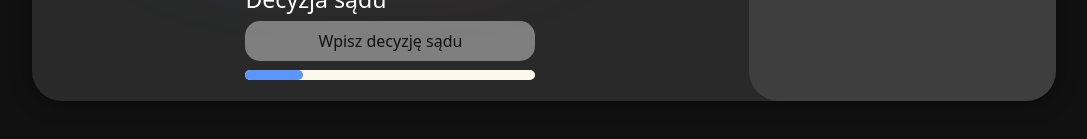
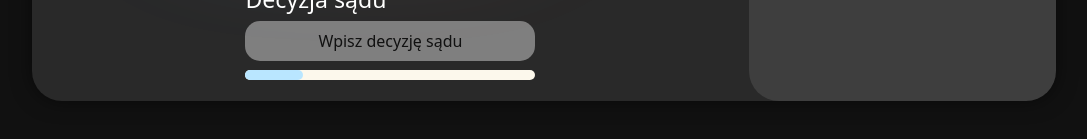
Before and after one commit to projektroz/projektroz, a React (Vite) app in the folder frontend/: page /dashboard/add-child in a window 1280 px wide. Shown: the part 619-758 px from the top of the page, without its empty margins (96-1183 px from the left). Built offline with nearby package versions, Linux system fonts and the light colour scheme.

Commit message:
PROJ-30 styling

```diff
--- a/frontend/src/components/ChildDataCard/ChildDataCard.scss
+++ b/frontend/src/components/ChildDataCard/ChildDataCard.scss
@@ -45,6 +45,6 @@
 
 .progress-bar {
   height: 100%;
-  background-color: var(--fifth);
+  background-color: var(--forth);
   border-radius: 10px;
 }
```
